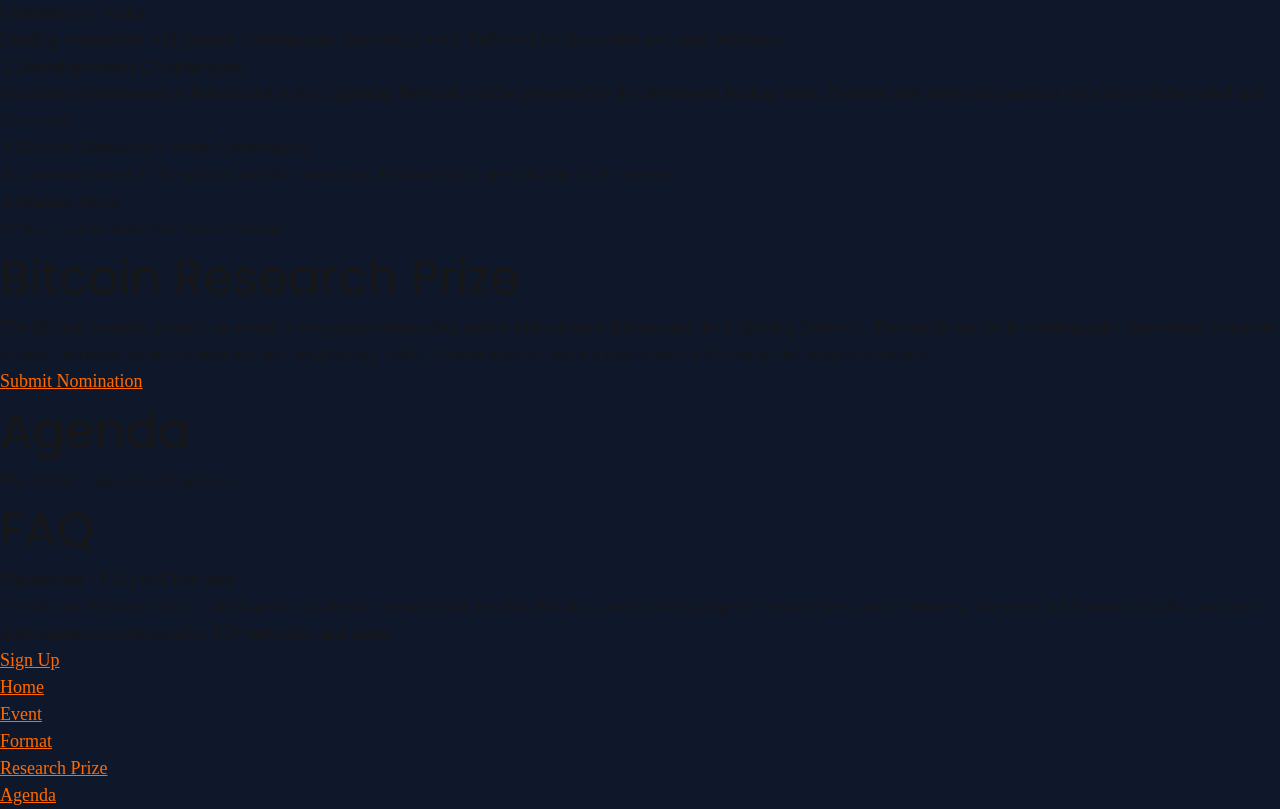
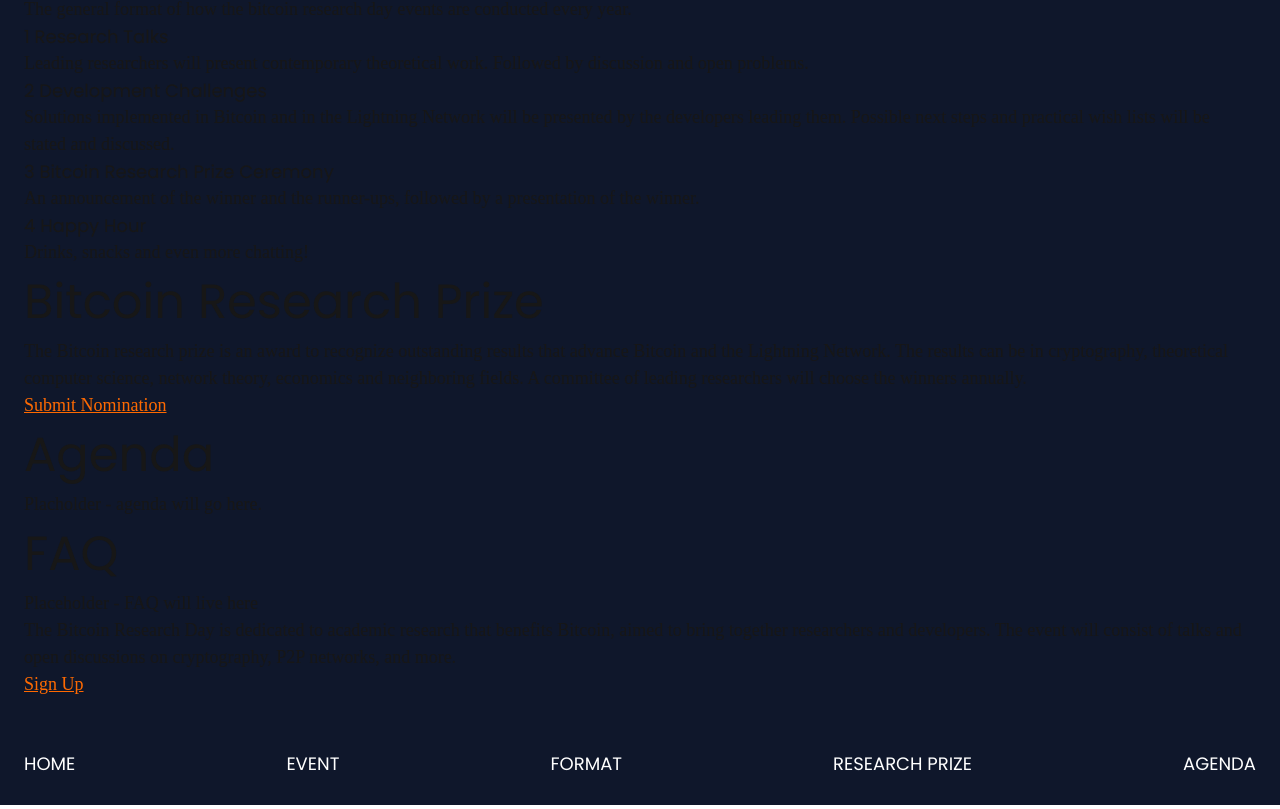
Before and after one commit to chaincodelabs/brd-website, a Next.js app: page / in a window 1280 px wide. Shown: the part 530-1339 px from the top of the page. Built offline with nearby package versions, Linux system fonts and the light colour scheme.

Commit message:
footer styling

```diff
--- a/app/page.tsx
+++ b/app/page.tsx
@@ -53,7 +53,7 @@
   return (
     <div className="bg-slate-900">
       <Header />
-      <main>
+      <main className="p-6">
         <div id="hero">
           <HeroContent />
         </div>
@@ -76,11 +76,11 @@
           <FinalMessageContent />
         </div>
       </main>
-      <footer>
-        <ul>
+      <footer className="p-6">
+        <ul className="md:flex md:flex-row gap-4 w-full justify-between">
           {footerMenu.map((item, index) => (
             <li key={index}>
-              <a href={item.uri}>{item.name}</a>
+              <a href={item.uri} className="font-sans !text-white uppercase !no-underline py-1 block">{item.name}</a>
             </li>
           ))}
         </ul>
```
